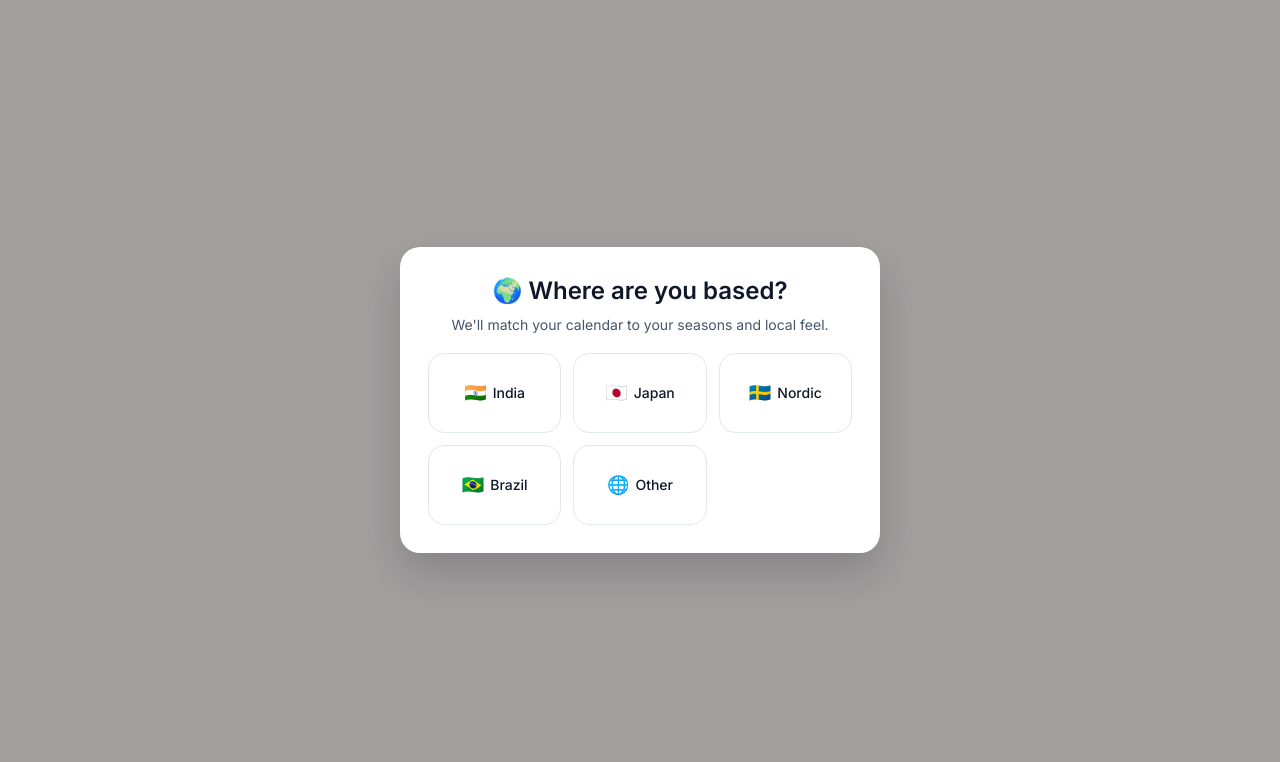
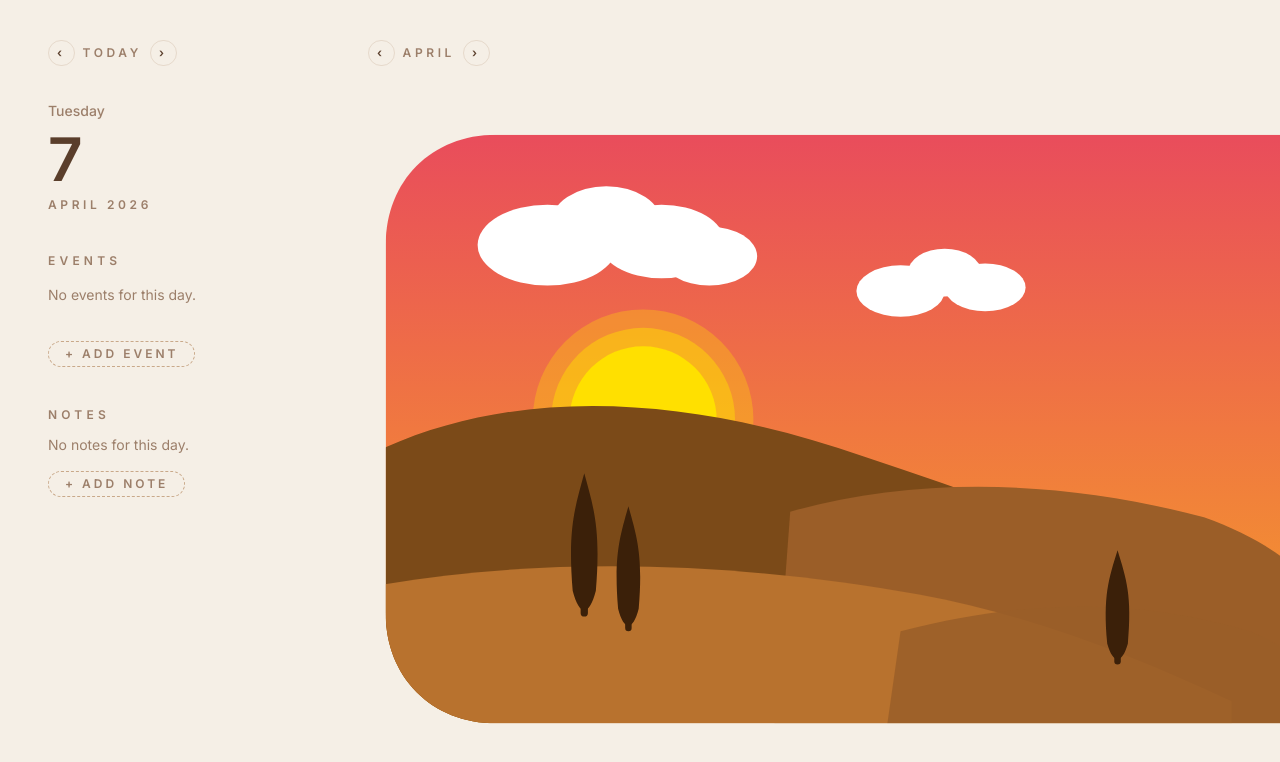
Before and after one commit to Subiksha1705/Kalender, a Next.js app in the folder kalender/: page / in a window 1280 px wide. Shown: the top 762 px of the page. Built offline with nearby package versions, Linux system fonts and the light colour scheme.

Commit message:
Remove country onboarding gate

```diff
--- a/kalender/app/page.tsx
+++ b/kalender/app/page.tsx
@@ -1,12 +1,9 @@
 import WeatherCard from "@/components/weather/WeatherCard";
-import { OnboardingGate } from "@/components/OnboardingGate/OnboardingGate";
 
 export default function Home() {
   return (
     <main className="min-h-screen bg-[#F3E8DE]">
-      <OnboardingGate>
-        <WeatherCard season="summer" />
-      </OnboardingGate>
+      <WeatherCard season="summer" />
     </main>
   );
 }
```
